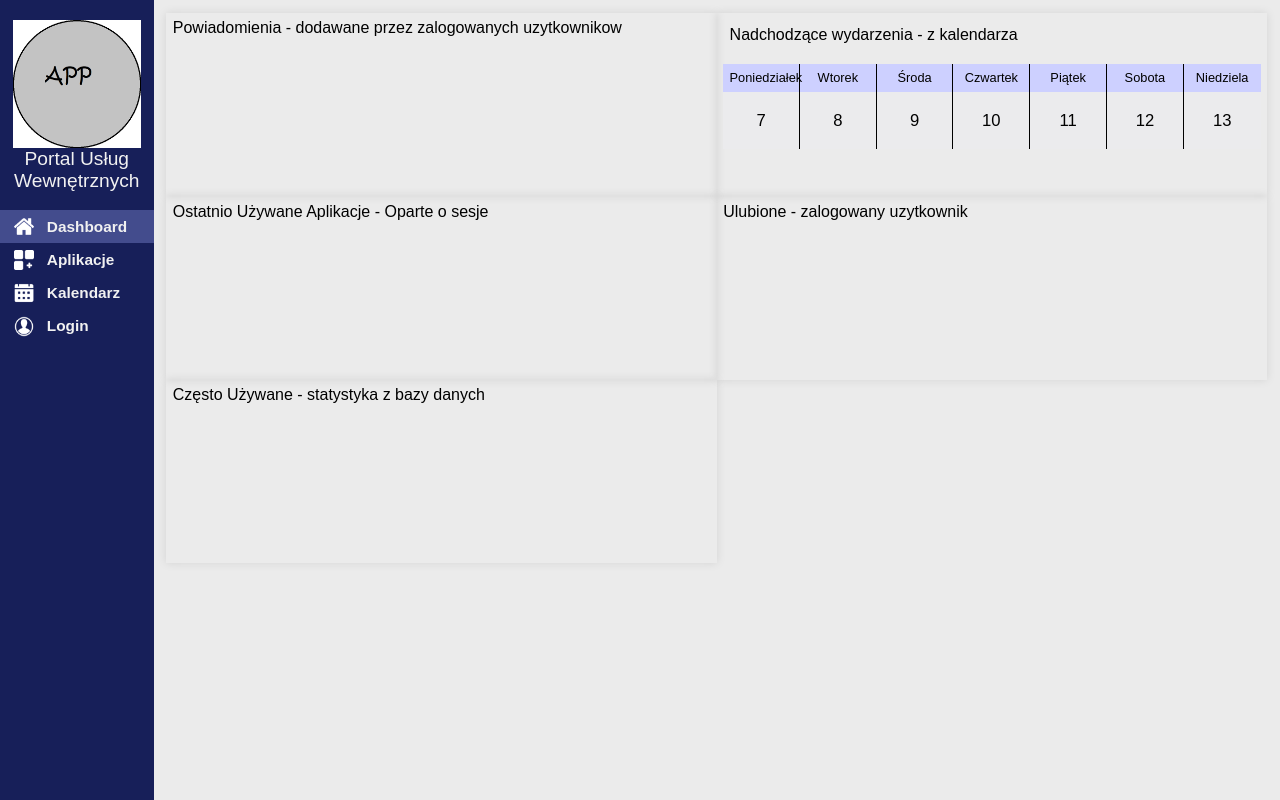
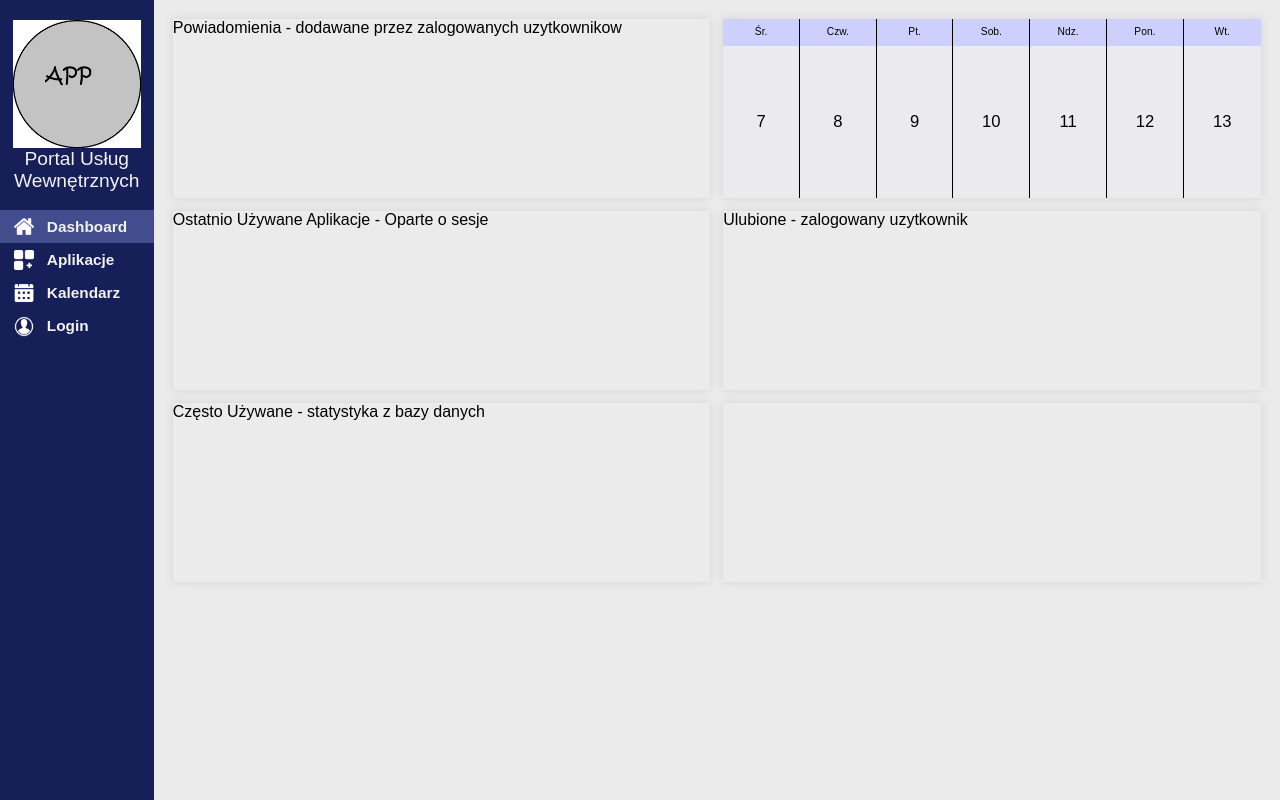
Before and after one commit to BaroshVBi/homepage, a PHP site: page / in a window 1280 px wide. Run offline with PHP 8.4, Linux system fonts and the light colour scheme; data comes from the database, SQL or seed files in the repository; lists and menus that the app fills with data are empty.

Commit message:
dashboard - week

```diff
--- a/app/index.php
+++ b/app/index.php
@@ -16,50 +16,55 @@
 			<div>
 				<table>
 					<tr class="tab_links tab_link_active" onClick="openTabs(this, 'dashboard_tab')">
-						<th><img class="" src="./public/icons/home.png"></th>
-						<th><span class="">Dashboard</span></th>
+						<th><img src="./public/icons/home.png"></th>
+						<th><span>Dashboard</span></th>
 					</tr>
 					<tr class="tab_links " onClick="openTabs(this, 'apps_tab')">
-						<th><img class="" src="./public/icons/add.png"></th>
-						<th><span class="">Aplikacje</span></th>
+						<th><img src="./public/icons/add.png"></th>
+						<th><span>Aplikacje</span></th>
 					</tr>
 					<tr class="tab_links " onClick="openTabs(this, 'calendar_tab1')">
-						<th><img class="" src="./public/icons/calendar.png"></th>
-						<th><span class="">Kalendarz</span></th>
+						<th><img src="./public/icons/calendar.png"></th>
+						<th><span>Kalendarz</span></th>
 					</tr>
 					<tr class="tab_links " onClick="openTabs(this, 'login_tab')">
-						<th><img class="" src="./public/icons/avatar.png"></th>
-						<th><span class="">Login</span></th>
+						<th><img src="./public/icons/avatar.png"></th>
+						<th><span>Login</span></th>
 					</tr>
 				</table>
 			</div>
 		</div>
 		<div class="main">
 			<div id="dashboard_tab" class="tabs" style="display:block">
-				<div class="dmenu col-6 box_shadow">
-					Powiadomienia - dodawane przez zalogowanych uzytkownikow
+				<div class="col-6">
+					<div class="dmenu col-12 box_shadow">
+						Powiadomienia - dodawane przez zalogowanych uzytkownikow
+					</div>
 				</div>
-				<div class="dmenu col-6 box_shadow">
-					<div class="col-12" style="aspect-ratio:12/1;">Nadchodzące wydarzenia - z kalendarza</div>
-					<div id="week_days_names" class="col-12 padding_0 text_center">
-						<div class="col-13 border_right">Poniedziałek</div>
-						<div class="col-13 border_right">Wtorek</div>
-						<div class="col-13 border_right">Środa</div>
-						<div class="col-13 border_right">Czwartek</div>
-						<div class="col-13 border_right">Piątek</div>
-						<div class="col-13 border_right">Sobota</div>
-						<div class="col-13 border_right">Niedziela</div>
+				<div class="col-6">
+					<div class="dmenu col-12 box_shadow">
+						<div id="week" class="col-12 padding_0"></div>
 					</div>
-					<div id="week" class="col-12 padding_0"></div>
 				</div>
-				<div class="dmenu col-6 box_shadow">
-					Ostatnio Używane Aplikacje - Oparte o sesje
+				<div class="col-6">
+					<div class="dmenu col-12 box_shadow">
+						Ostatnio Używane Aplikacje - Oparte o sesje
+					</div>
 				</div>
-				<div class="dmenu col-6 box_shadow">
-					Ulubione - zalogowany uzytkownik
+				<div class="col-6">
+					<div class="dmenu col-12 box_shadow">
+						Ulubione - zalogowany uzytkownik
+					</div>
 				</div>
-				<div class="dmenu col-6 box_shadow">
-					Często Używane - statystyka z bazy danych
+				<div class="col-6">
+					<div class="dmenu col-12 box_shadow">
+						Często Używane - statystyka z bazy danych
+					</div>
+				</div>
+				<div class="col-6">
+					<div class="dmenu col-12 box_shadow">
+
+					</div>
 				</div>
 			</div>
 
@@ -102,7 +107,7 @@
 						<div id="cal" class="col-3 ver_center"></div>
 						<div class="col-1 ver_center cursor_pointer" onClick="showMonth(1)">&#10095;</div>
 					</div>
-					<div id="week_days_names" class="col-12 padding_0 text_center">
+					<div class="week_days_names col-12 padding_0 text_center">
 						<div class="col-13 border_right">Poniedziałek</div>
 						<div class="col-13 border_right">Wtorek</div>
 						<div class="col-13 border_right">Środa</div>
--- a/app/public/script.js
+++ b/app/public/script.js
@@ -48,7 +48,6 @@ function eventDetails(id, el) {
 	xhttp.onreadystatechange = function() {
 		if (this.readyState == 4 && this.status == 200) {
 			document.getElementById("event_details").innerHTML = this.responseText;
-			//$("#event_details").css({"display":"block"});
 			$("#event_details").animate({"right": "0"});
 		}
 	}
@@ -100,7 +99,6 @@ function collapse(el, elb) {
 
 function closeSlideIn() {
 	$("#event_details").animate({"right": "-35%"});
-    //$("#event_details").css({"display":"none"});
 }
 
 function openTabs(evt, tab) {
--- a/app/public/style.css
+++ b/app/public/style.css
@@ -103,6 +103,7 @@ button{
 .dmenu{
 	margin: 0vw;
 	aspect-ratio: 12/4;
+	padding: 0;
 }
 
 /* apps =======================================================================*/
@@ -200,6 +201,10 @@ button{
 		width: 100%;
 	}
 
+	#week .daytile {
+		height: 100%;
+	}
+
 .greyout {
 	background-color: #e5e5e5;
 	color: #a3a2a2;
@@ -281,6 +286,19 @@ button{
     overflow-x: hidden;
 }
 
+.week_days_names {
+	font-size: 0.8vw;
+	background-color: #cdd0ff;
+}
+
+	#week .week_days_names {
+		height: 15%;
+	}
+
+	#week .week_days_names div {
+		height: 100%;
+	}
+
 #calendar {
 	padding: 0;
 	box-shadow: 0px 0px 9px 0px rgba(0,0,0,0.1);
@@ -310,11 +328,6 @@ button{
 #calendar_events {
 	table-layout: fixed;
 	border-spacing: 2px 0.5vw;
-}
-
-#week_days_names {
-	font-size: 1vw;
-	background-color: #cdd0ff;
 }
 
 #event_details_title {
@@ -374,6 +387,10 @@ button{
 		height: 10vw;
 		resize: none;
 	}
+
+#week{
+	height: 100%;
+}
 
 /* side menu and main =========================================================*/
 
--- a/app/week.php
+++ b/app/week.php
@@ -1,8 +1,17 @@
 <?php
 	include("config.php");
+	$tab_weekday = array("Ndz", "Pon", "Wt", "Śr", "Czw", "Pt", "Sob");
 
 	$firstday = mktime(0, 0, 0, idate('m'), idate('d'), idate('Y'));
 
+	echo "<div class='week_days_names col-12 padding_0 text_center'>";
+	for($i = 0; $i <= 6; $i++) {
+		$date = mktime(0, 0, 0, idate('m', $firstday), idate('d', $firstday) + $i, idate('Y', $firstday));
+		echo "<div class='col-13 border_right'>" . $tab_weekday[idate('w', $date)] . ".</div>";
+	}
+	echo "</div>";
+
+	echo "<div class='col-12 padding_0 text_center' style='height: 85%;'>";
 	for($i = 0; $i <= 6; $i++) {
 		$date = mktime(0, 0, 0, idate('m', $firstday), idate('d', $firstday) + $i, idate('Y', $firstday));
 		$d = idate('d', $date);
@@ -16,6 +25,7 @@
 
 		echo "<div id=" . $fdate . " class='daytile col-13 border_right' onClick='focusTile(this.id)'><span>" . $d . "</span>" . dot($count) . "</div>";
 	}
+	echo "</div>";
 
 	function dot($count) {
 		if($count > 0) {
```
